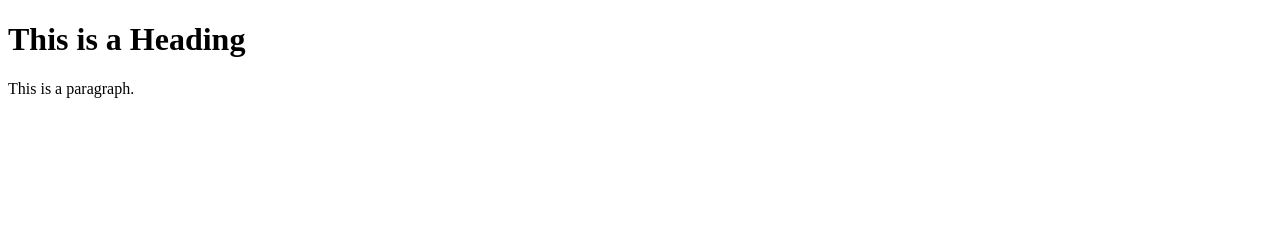
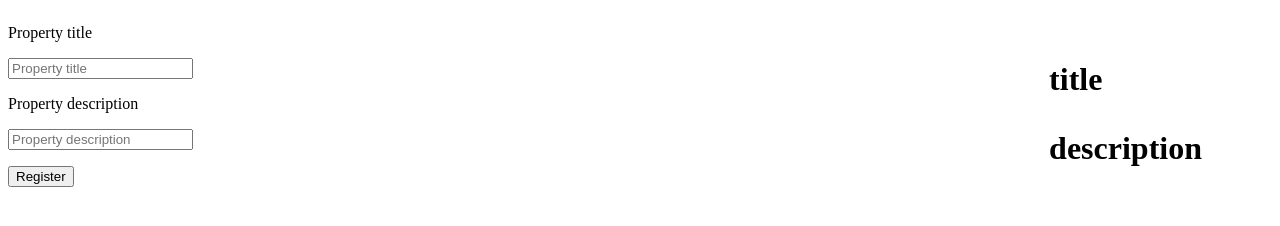
Before and after one commit to timjones10/MakersBnB, a plain HTML site: page indexFresh.html in a window 1280 px wide. Drawn offline with Linux system fonts and the light colour scheme.

Commit message:
add two search fields who display what user inputs

```diff
--- a/indexFresh.html
+++ b/indexFresh.html
@@ -1,12 +1,51 @@
 <!DOCTYPE html>
 <html>
+
 <head>
-<title>Page Title</title>
+  <title>Page Title</title>
 </head>
+
 <body>
 
-<h1>This is a Heading</h1>
-<p>This is a paragraph.</p>
+  <style media="screen">
+    #form1 {
+      float: left;
+    }
+
+    #display_property {
+      float: right;
+      margin-right: 70px;
+    }
+  </style>
+
+
+
+  <form id="form1">
+    <p><label><span id="property"> Property title</span></label></p>
+
+    <input class="propertyTitle" type="text" placeholder="Property title" name="title" required>
+
+    <p><label><span id="property"> Property description</span></label></p>
+
+    <input class="propertyDescription" type="text" placeholder="Property description" name="title" required>
+
+
+    <p><button class=" w3-green" type="submit"> Register</button></p>
+  </form>
+
+
+  <h1 id="display_property" target="_blank">
+      <p id="property_title">title</p>
+      <p id="property_description">description</p>
+
+    </h1>
+
+  <script src="src/js/jquery-3.2.1.min.js">
+  </script>
+  <script src="src/interface.js">
+  </script>
+
 
 </body>
+
 </html>
--- a/src/interface.js
+++ b/src/interface.js
@@ -1,6 +1,11 @@
 $(document).ready(function() {
 
-
-
+  $(".w3-green").click(function() {
+    var propertyTitle = $(".propertyTitle").val();
+    $("#property_title").text(propertyTitle);
+    var propertyDescription = $(".propertyDescription").val();
+    $("#property_description").text(propertyDescription);
+    event.preventDefault();
+  });
 
 });
```
